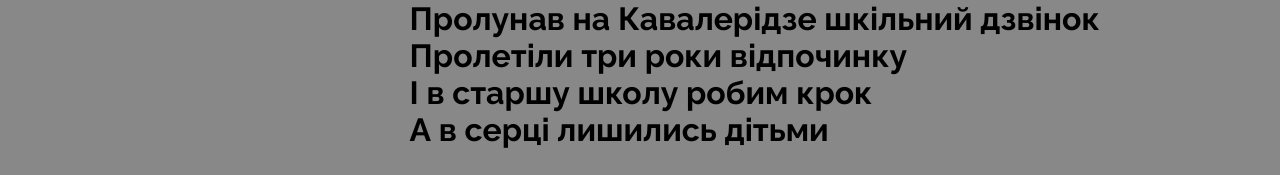
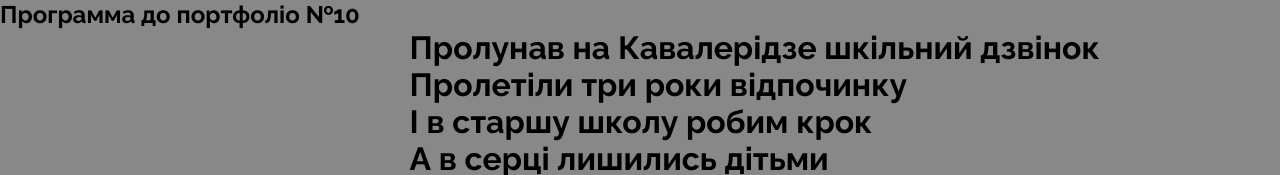
Before and after one commit to zena17137/3v_var1, a plain HTML site: page index.html in a window 1280 px wide. Shown: the top 175 px of the page. Drawn offline with Linux system fonts and the light colour scheme.

Commit message:
Update index.html

```diff
--- a/index.html
+++ b/index.html
@@ -8,6 +8,8 @@
 		<link rel="stylesheet" href="main.css" />
 	</head>
 	<body>
+
+		<h2>Программа до портфоліо №10</h2>
 
 																	<div class="verse">Пролунав на Кавалерідзе шкільний дзвінок<br>
 																	Пролетіли три роки відпочинку<br>
```
